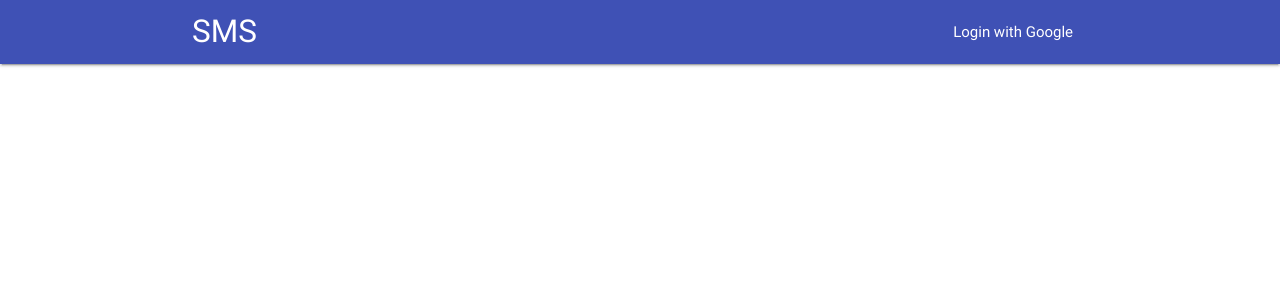
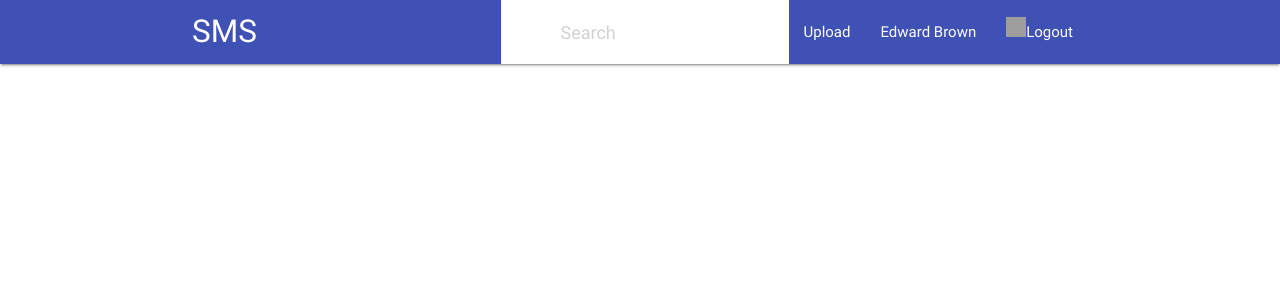
Before and after one commit to CerpStern/CapStone, a Flask app: page /syllabus in a window 1280 px wide. Shown: the top 300 px of the page. Run offline with Flask 2, Linux system fonts and the light colour scheme; a user stored in the database is signed in; data comes from the database, SQL or seed files in the repository; both versions use the stored data as it was after the commit; grey boxes are pictures that could not be loaded.

Commit message:
Make viewing syllabus not log user out

```diff
--- a/Code/dev/templates/syllabus.html
+++ b/Code/dev/templates/syllabus.html
@@ -9,9 +9,24 @@
 		<nav class="indigo">
 			<div class="nav-wrapper container">
 				<a id="logo-container" href="#" class="brand-logo">SMS</a>
+				{%- if current_user.is_authenticated -%}
 				<ul class="right">
-					<li><a href="{{auth_url}}">Login with Google</a></li>
+					<li><a href="#">Upload</a></li>
+					<li><a href="#">{{current_user.name}}</a></li>
+					<li><a href="{{url_for('logout')}}"><img src="{{current_user.avatar}}?sz=20" width="20" height="20" alt="{{current_user.name}}">Logout</a></li>
 				</ul>
+				<form class="right" action="/search">
+					<div class="input-field">
+						<input autofocus type="search" class="form-control" placeholder="Search" name="q">
+					</div>
+					<!--<button type="submit" class="btn btn-default btn-sm">Search</button>-->
+				</form>
+			</div>
+
+			{%- else -%}
+			<li><a href="{{auth_url}}">Login with Google</a></li>
+			</ul>
+			{%- endif -%}
 			</div>
 		</nav>
 		<p>
@@ -19,3 +34,4 @@
 		</p>
 	</body>
 </html>
+</html>
```
Also changed, not shown: Code/dev/test.db.
